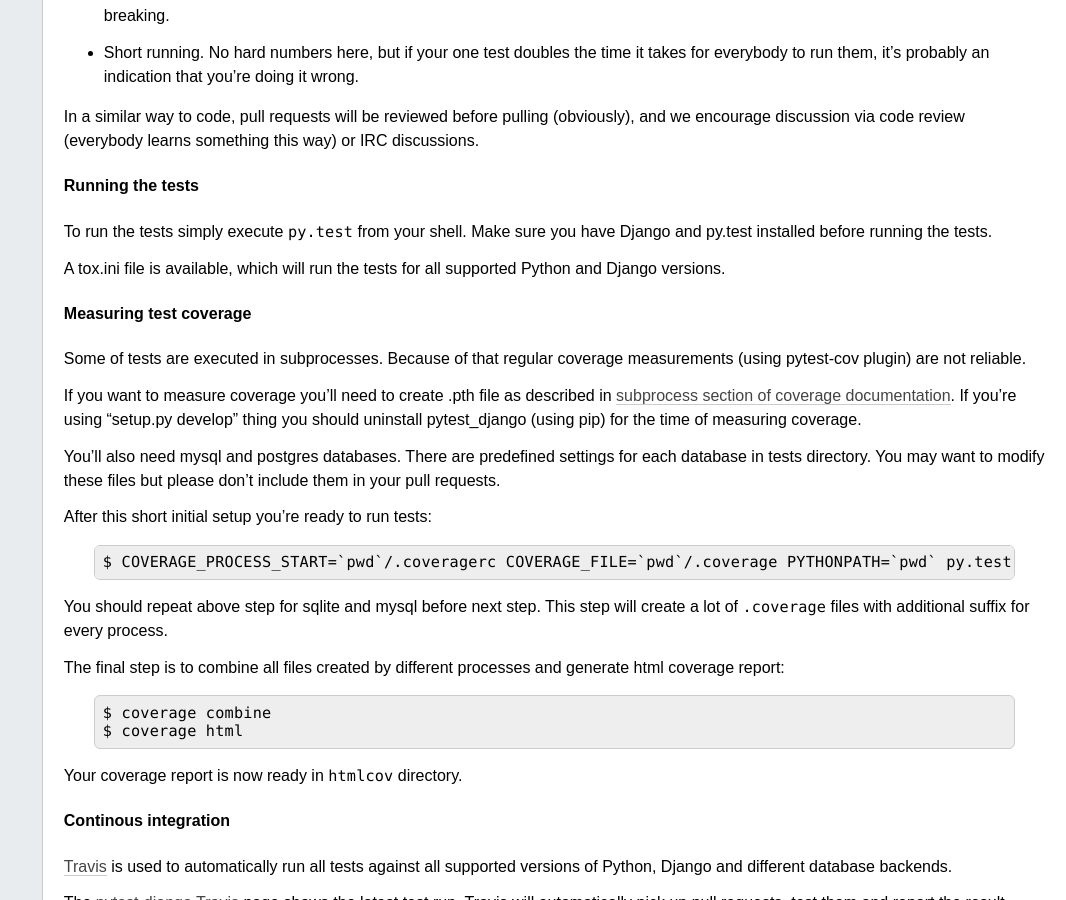
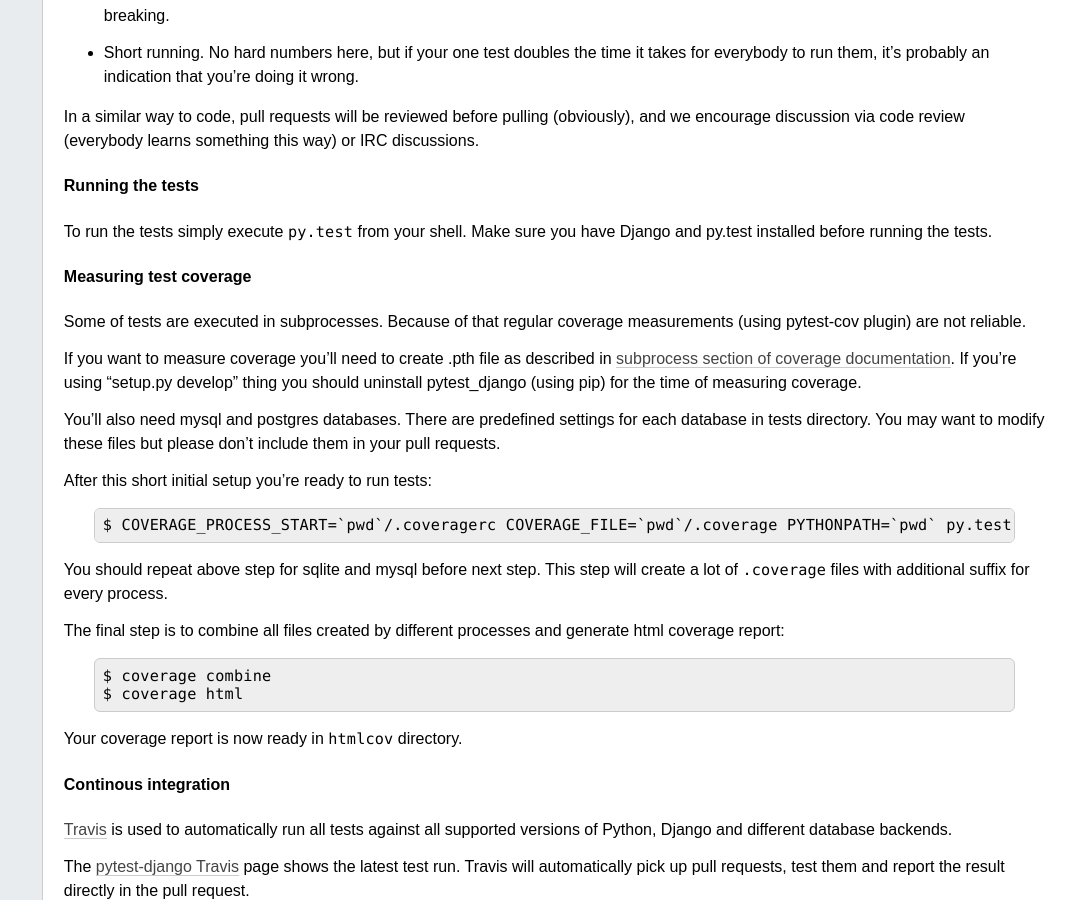
Before and after one commit to pytest-dev/pytest-django, a Sphinx documentation site: the page built from docs/contributing.rst, in a window 1280 px wide and 900 px high, scrolled down 1622 px. Shown: the whole window, without its empty margins (214-1280 px from the left). Built offline with Sphinx 7.4.7, drawn with Linux system fonts in a browser that asks for light colours.

Commit message:
Removed tox to avoid keeping tox and travis in sync. Travis should be enough.

```diff
--- a/docs/contributing.rst
+++ b/docs/contributing.rst
@@ -111,9 +111,6 @@ Running the tests
 To run the tests simply execute ``py.test`` from your shell. Make sure you have
 Django and py.test installed before running the tests.
 
-A tox.ini file is available, which will run the tests for all supported Python
-and Django versions.
-
 Measuring test coverage
 -----------------------
 
```
Also changed, not shown: 1 other file.
